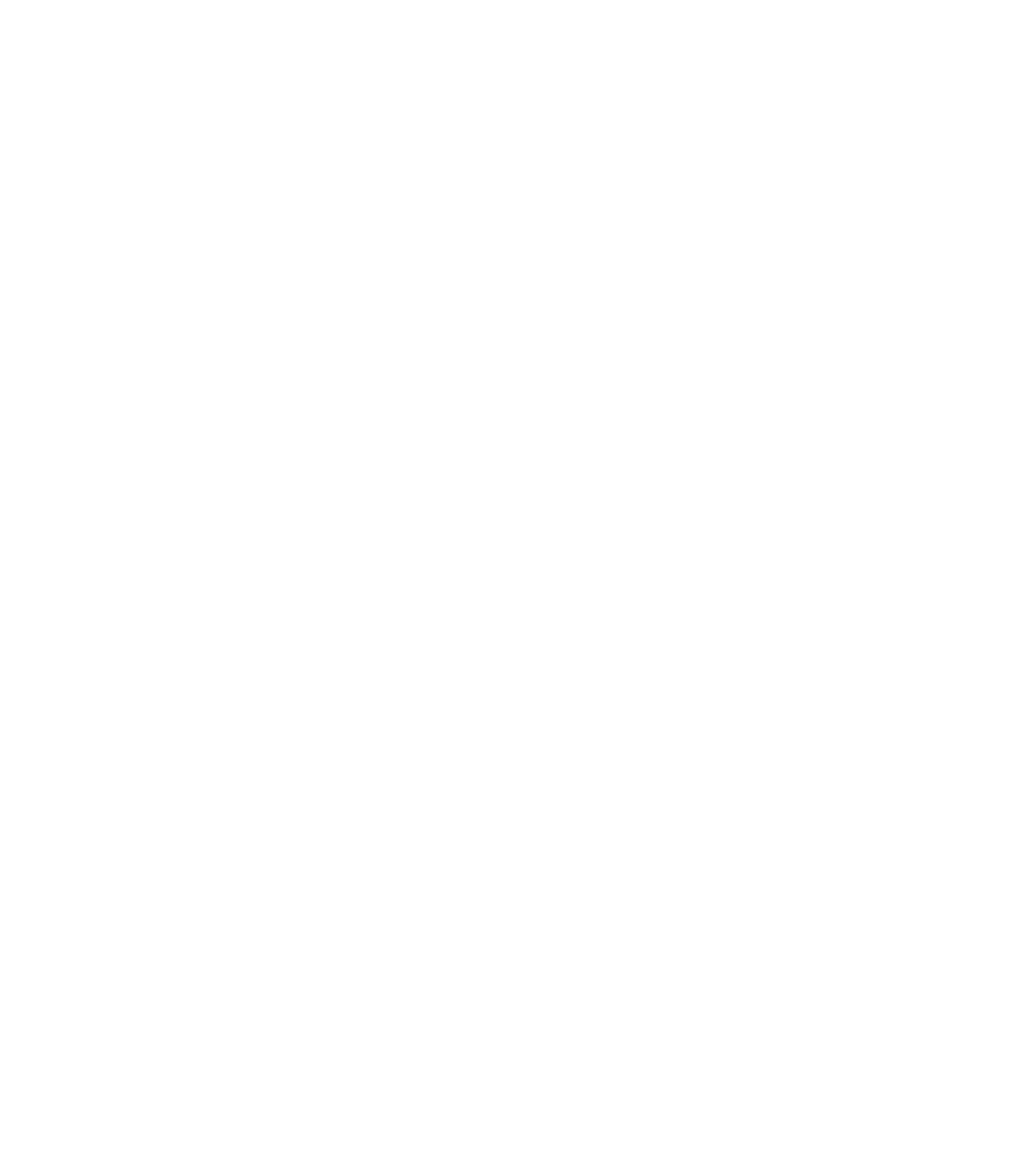
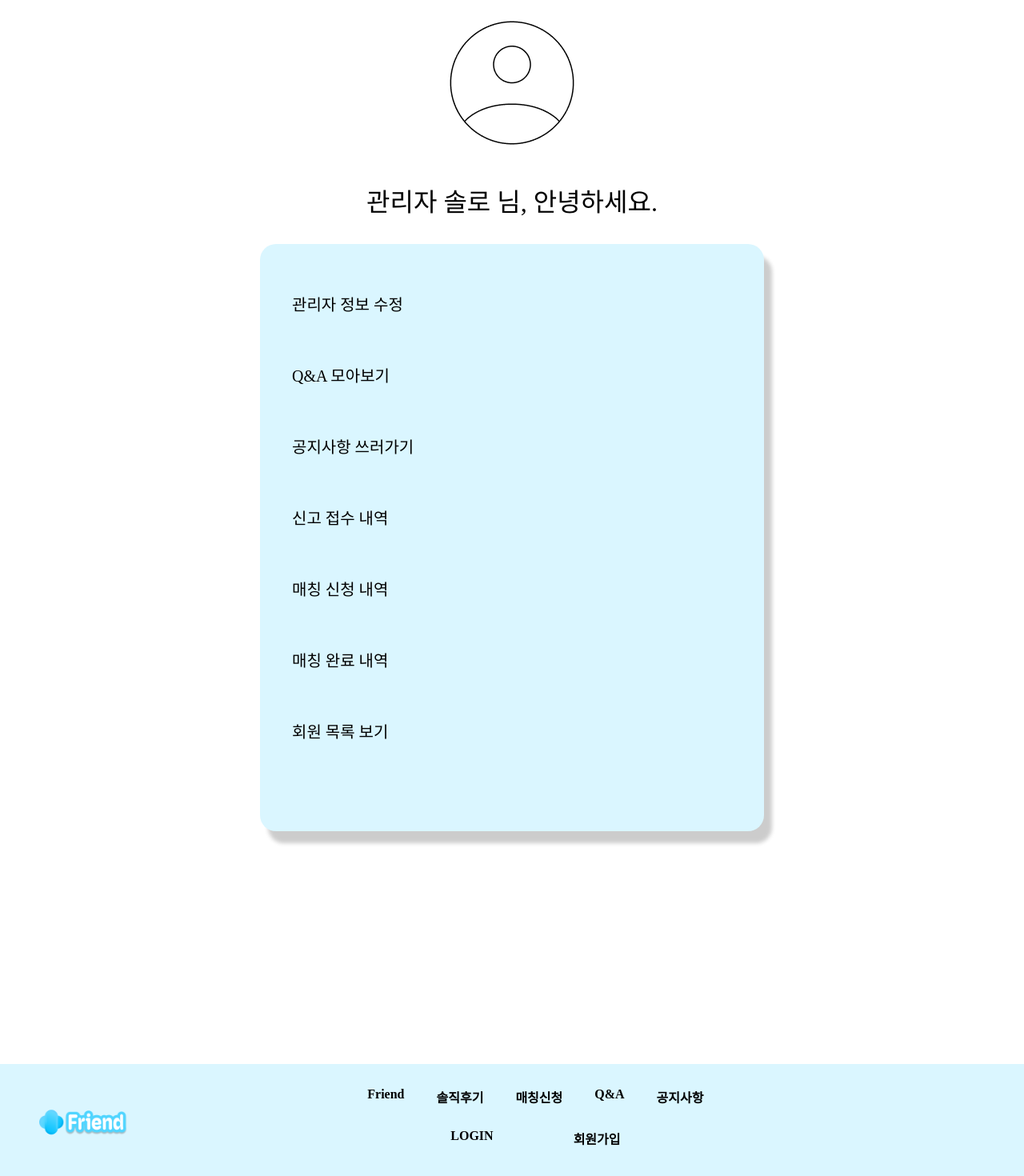
Before and after one commit to Friend-FE/FE, a React (Create React App) app: page /ManagerPage in a window 1280 px wide. Before the commit this address had no page. Shown: the part 506-1976 px from the top of the page at 80% size. Before the commit the page ends 800 px from the top, so only its background shows below. Built offline with nearby package versions, Linux system fonts and the light colour scheme; the HTML template or start-up script is replaced by a standard one; a web font is replaced by a local one.

Commit message:
관리자 페이지 추가

```diff
--- a/src/App.js
+++ b/src/App.js
@@ -7,6 +7,15 @@
 import ModifyingInfo from './components/MyPage_Component/ModifyingInfo';
 import ProfileCard from './components/MyPage_Component/ProfileCard';
 import NonMannerUsers from './components/MyPage_Component/NonMannerUsers';
+
+import ManagerPage from './components/ManagerPage_Component/ManagerPage';
+import MatchingApplicationHistory from './components/ManagerPage_Component/MatchingApplicationHistory';
+import MatchingCompletionHistory from './components/ManagerPage_Component/MatchingCompletionHistory';
+import ModifyingManagerInfo from './components/ManagerPage_Component/ModifyingManagerInfo';
+import QnA from './components/ManagerPage_Component/QnA';
+import ReportReceiptHistory from './components/ManagerPage_Component/ReportReceiptHistory';
+import ViewMembershipList from './components/ManagerPage_Component/ViewMembershipList';
+import WritingNotices from './components/ManagerPage_Component/WritingNotices';
 
 import CertifyEmail from './pages/Certify/CertifyEmail';
 import SignupInfo from './pages/Signup/SignupInfo';
@@ -23,6 +32,15 @@
 				<Route path="/MyPage/ProfileCard" element={<ProfileCard/>}/>
 				<Route path="/MyPage/NonMannerUsers" element={<NonMannerUsers/>}/>
 
+				<Route path="/ManagerPage" element={<ManagerPage/>}/>
+				<Route path="/ManagerPage/MatchingApplicationHistory" element={<MatchingApplicationHistory/>}/>
+				<Route path="/ManagerPage/MatchingCompletionHistory" element={<MatchingCompletionHistory/>}/>
+				<Route path="/ManagerPage/ModifyingManagerInfo" element={<ModifyingManagerInfo/>}/>
+				<Route path="/ManagerPage/QnA" element={<QnA/>}/>
+				<Route path="/ManagerPage/ReportReceiptHistory" element={<ReportReceiptHistory/>}/>
+				<Route path="/ManagerPage/ViewMembershipList" element={<ViewMembershipList/>}/>
+				<Route path="/ManagerPage/WritingNotices" element={<WritingNotices/>}/>
+
 				<Route path="/CertifyEmail" element={<CertifyEmail/>}/>
 				<Route path="/SignupInfo" element={<SignupInfo/>}/>
 			</Routes>
--- /dev/null
+++ b/src/components/ManagerPage_Component/ManagerPage.jsx
@@ -0,0 +1,45 @@
+// 관리자 페이지
+
+import React from 'react'
+// import { Link } from 'react-router-dom'
+
+import ProfileBasic from '../../images/ProfileBasic.png'
+
+import styled from 'styled-components'
+import * as T from '../MyPage_Component/MyPage'
+
+import Header from '../header/index'
+import Footer from '../footer/index'
+import Title from '../title/index'
+
+export default function ManagerPage() {
+  return (
+    <>
+      <Header/>
+      <Title title="관리자 페이지"/>
+      <T.TotalHr></T.TotalHr>
+      <T.TotalDiv>
+        <T.ProfileBasicImg src={ProfileBasic} alt ="ProfileBasic"/>
+        <T.TitleH3>관리자 솔로 님, 안녕하세요.</T.TitleH3>
+        <T.MoveToDiv>
+          <T.MoveToPageLink to="/ManagerPage/ModifyingManagerInfo">관리자 정보 수정</T.MoveToPageLink>
+          <T.MoveToPageLink to="/ManagerPage/QnA">Q&A 모아보기</T.MoveToPageLink>
+          <T.MoveToPageLink to="/ManagerPage/WritingNotices">공지사항 쓰러가기</T.MoveToPageLink>
+          <T.MoveToPageLink to="/ManagerPage/ReportReceiptHistory">신고 접수 내역</T.MoveToPageLink>
+          <T.MoveToPageLink to="/ManagerPage/MatchingApplicationHistory">매칭 신청 내역</T.MoveToPageLink>
+          <T.MoveToPageLink to="/ManagerPage/MatchingCompletionHistory">매칭 완료 내역</T.MoveToPageLink>
+          <T.MoveToPageLink to="/ManagerPage/ViewMembershipList">회원 목록 보기</T.MoveToPageLink>
+        </T.MoveToDiv>
+      </T.TotalDiv>
+      <FooterContainer>
+        <Footer/>
+      </FooterContainer>
+    </>
+  )
+}
+
+const FooterContainer = styled.div`
+  position: absolute;
+  bottom: -1100px;
+  width: 100%;
+`;
--- /dev/null
+++ b/src/components/ManagerPage_Component/MatchingApplicationHistory.jsx
@@ -0,0 +1,8 @@
+// 매칭 신청 내역
+import React from 'react'
+
+export default function MatchingApplicationHistory() {
+  return (
+    <></>
+  )
+}
--- /dev/null
+++ b/src/components/ManagerPage_Component/MatchingCompletionHistory.jsx
@@ -0,0 +1,9 @@
+// 매칭 완료 내역
+
+import React from 'react'
+
+export default function MatchingCompletionHistory() {
+  return (
+    <></>
+  )
+}
--- /dev/null
+++ b/src/components/ManagerPage_Component/ModifyingManagerInfo.jsx
@@ -0,0 +1,10 @@
+// 관리자 정보 수정
+
+import React from 'react'
+
+export default function ModifyingManagerInfo() {
+  return (
+    <>
+    </>
+  )
+}
--- /dev/null
+++ b/src/components/ManagerPage_Component/QnA.jsx
@@ -0,0 +1,9 @@
+// Q&A 모아보기
+
+import React from 'react'
+
+export default function QnA() {
+  return (
+    <></>
+  )
+}
--- /dev/null
+++ b/src/components/ManagerPage_Component/ReportReceiptHistory.jsx
@@ -0,0 +1,9 @@
+// 신고 접수 내역
+
+import React from 'react'
+
+export default function ReportReceiptHistory() {
+  return (
+    <></>
+  )
+}
--- /dev/null
+++ b/src/components/ManagerPage_Component/ViewMembershipList.jsx
@@ -0,0 +1,9 @@
+// 회원 목록 보기
+
+import React from 'react'
+
+export default function ViewMembershipList() {
+  return (
+    <></>
+  )
+}
--- /dev/null
+++ b/src/components/ManagerPage_Component/WritingNotices.jsx
@@ -0,0 +1,9 @@
+// 공지사항 쓰러가기
+
+import React from 'react'
+
+export default function WritingNotices() {
+  return (
+    <></>
+  )
+}
--- a/src/components/MyPage_Component/MyPage.jsx
+++ b/src/components/MyPage_Component/MyPage.jsx
@@ -81,6 +81,7 @@
   display: block;
   margin: 60px 368px 20px 40px;
 
+  color: black;
   &:hover {
     color: #23CAFF;
   }
```
